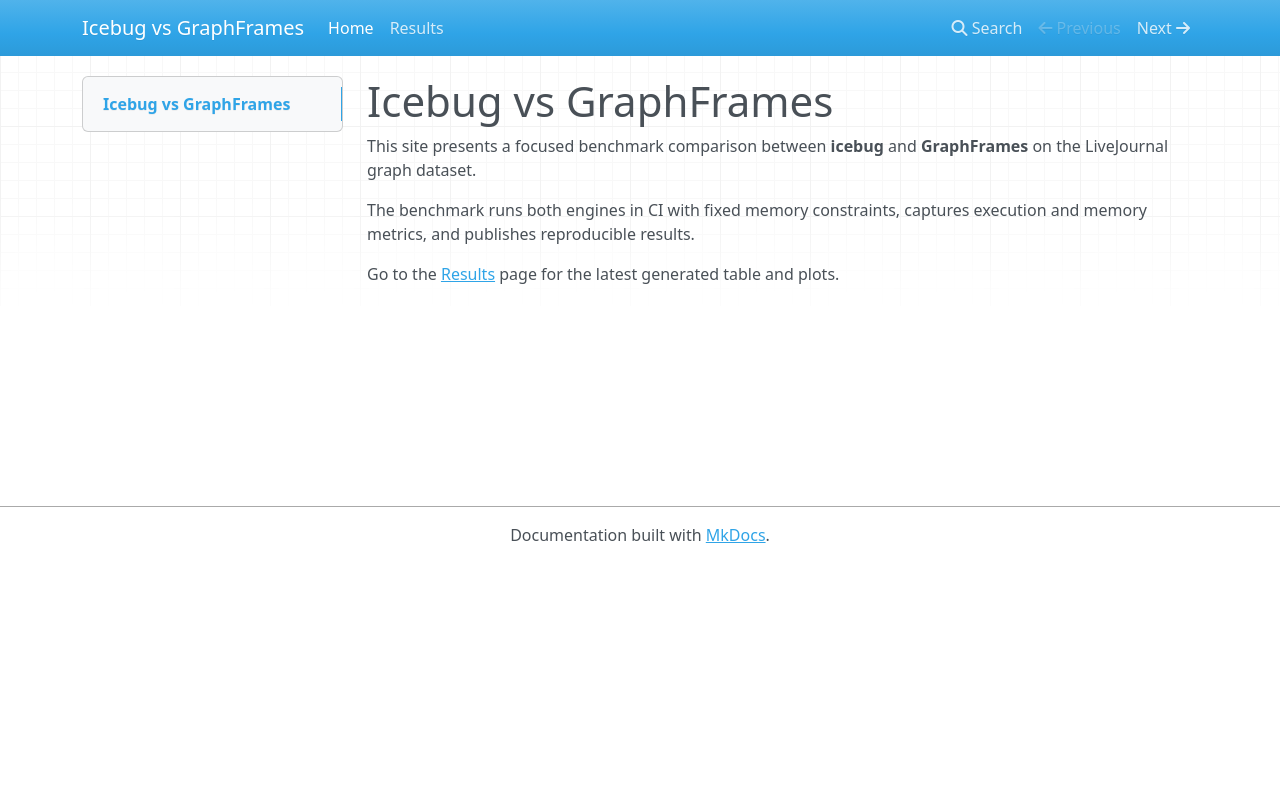
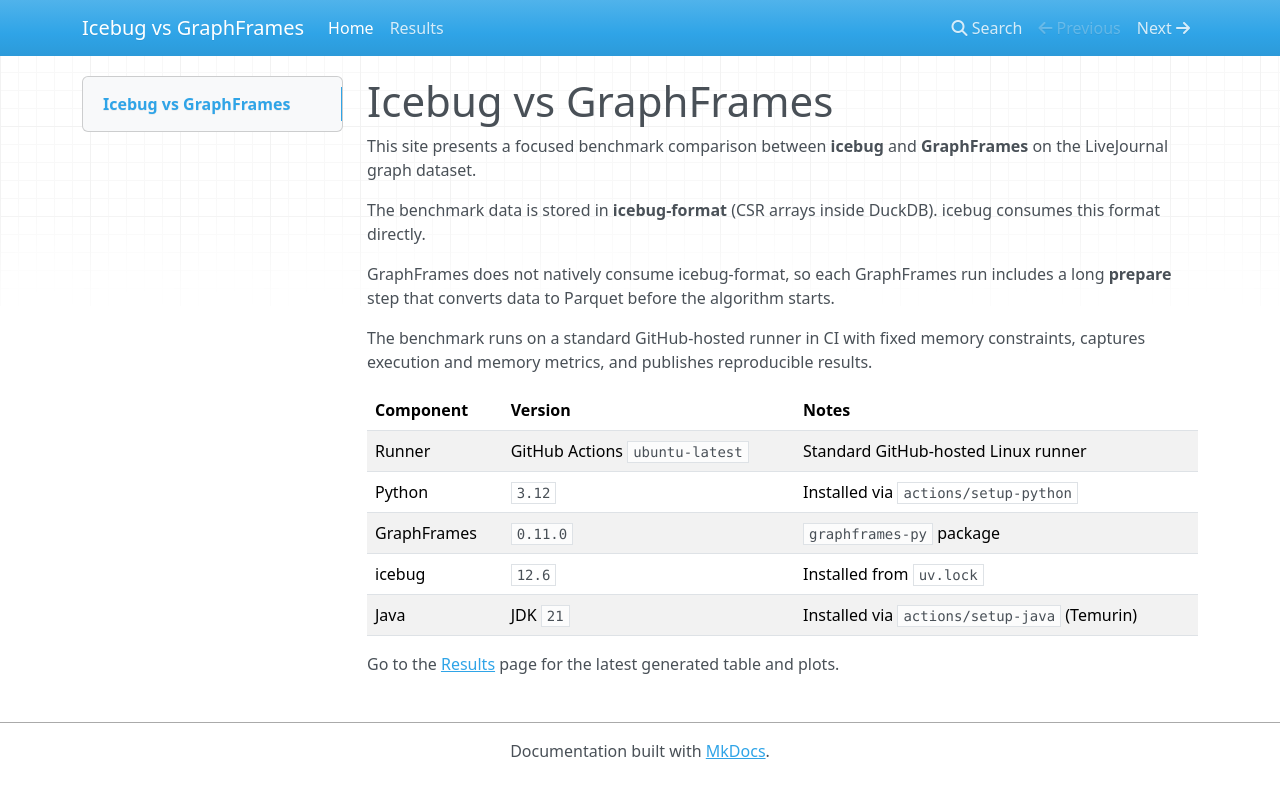
Before and after one commit to SemyonSinchenko/icebug-graphframes-comparison, an MkDocs documentation site: the page built from docs/index.md, in a window 1280 px wide. Shown: the top 798 px of the page. Built offline with MkDocs 1.6.1, drawn with Linux system fonts in a browser that asks for light colours; nearby versions of some CDN libraries.

Commit message:
feat: some updates

```diff
--- a/docs/index.md
+++ b/docs/index.md
@@ -3,7 +3,23 @@
 This site presents a focused benchmark comparison between **icebug** and
 **GraphFrames** on the LiveJournal graph dataset.
 
-The benchmark runs both engines in CI with fixed memory constraints, captures
-execution and memory metrics, and publishes reproducible results.
+The benchmark data is stored in **icebug-format** (CSR arrays inside DuckDB).
+icebug consumes this format directly.
+
+GraphFrames does not natively consume icebug-format, so each GraphFrames run
+includes a long **prepare** step that converts data to Parquet before the
+algorithm starts.
+
+The benchmark runs on a standard GitHub-hosted runner in CI with fixed memory
+constraints, captures execution and memory metrics, and publishes reproducible
+results.
+
+| Component | Version | Notes |
+|---|---|---|
+| Runner | GitHub Actions `ubuntu-latest` | Standard GitHub-hosted Linux runner |
+| Python | `3.12` | Installed via `actions/setup-python` |
+| GraphFrames | `0.11.0` | `graphframes-py` package |
+| icebug | `12.6` | Installed from `uv.lock` |
+| Java | JDK `21` | Installed via `actions/setup-java` (Temurin) |
 
 Go to the [Results](results.md) page for the latest generated table and plots.
```
Also changed, not shown: 2 other files.
